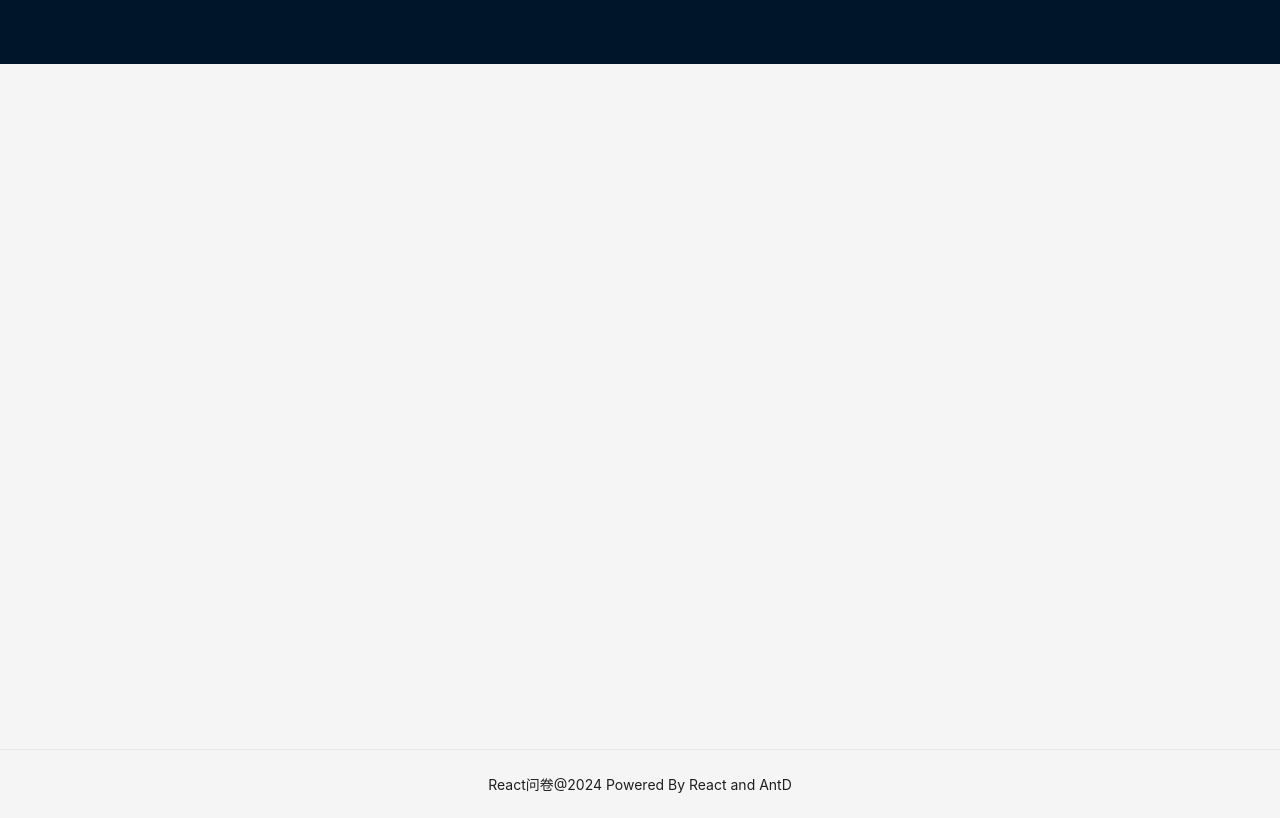
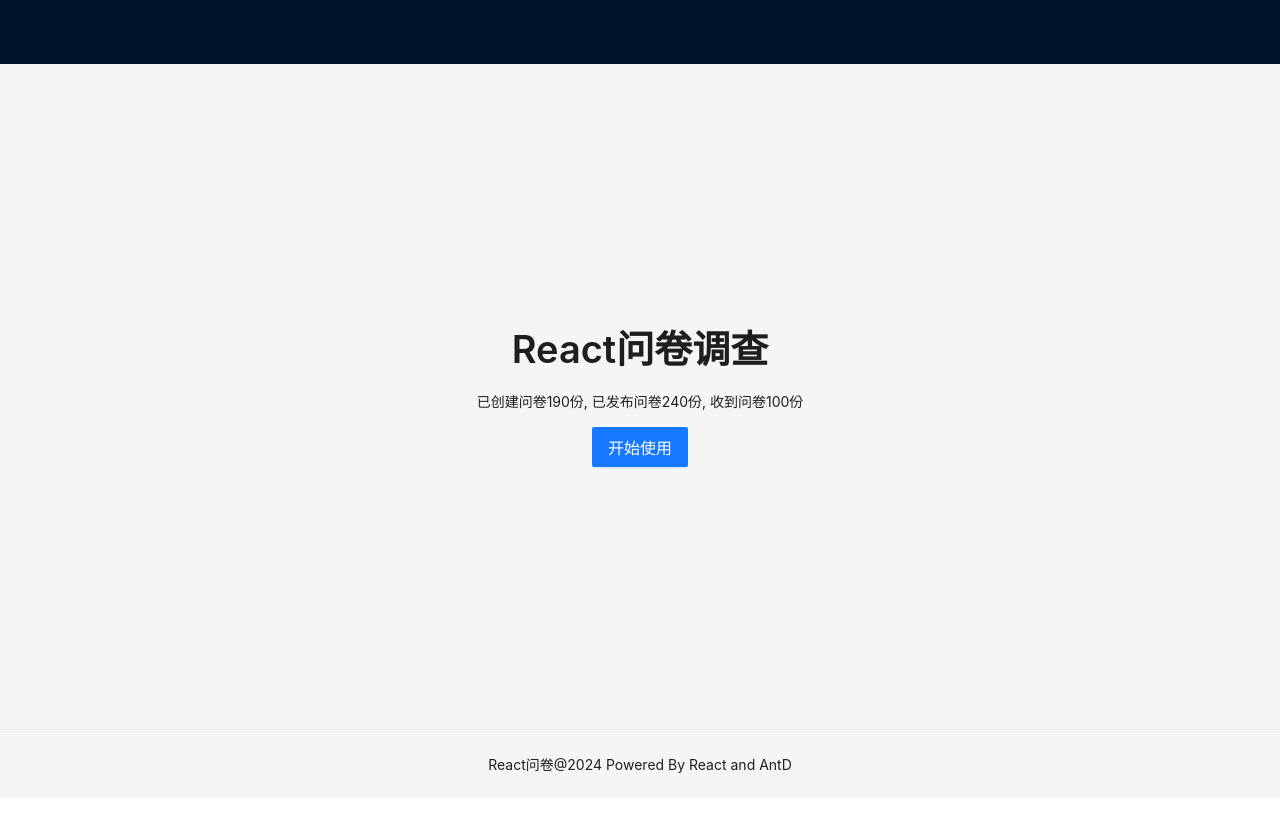
Before and after one commit to JayK0818/react-questionnaire-app, a React (Create React App) app: page / in a window 1280 px wide. Built offline with nearby package versions, Linux system fonts and the light colour scheme.

Commit message:
feat: 首页以及创建路径别名

```diff
--- /dev/null
+++ b/config-overrides.js
@@ -0,0 +1,11 @@
+const path = require('path')
+const { override, addWebpackAlias } = require('customize-cra')
+
+module.exports = override(
+  config => {
+    config.resolve.alias = {
+      '@': path.resolve(__dirname, 'src')
+    }
+    return config
+  }
+)
--- a/package.json
+++ b/package.json
@@ -12,7 +12,9 @@
     "@types/react": "^18.2.79",
     "@types/react-dom": "^18.2.25",
     "antd": "^5.16.2",
+    "customize-cra": "^1.0.0",
     "react": "^18.2.0",
+    "react-app-rewired": "^2.2.1",
     "react-dom": "^18.2.0",
     "react-router-dom": "^6.22.3",
     "react-scripts": "5.0.1",
@@ -20,8 +22,8 @@
     "web-vitals": "^2.1.4"
   },
   "scripts": {
-    "start": "react-scripts start",
-    "build": "react-scripts build",
+    "start": "react-app-rewired start",
+    "build": "react-app-rewired build",
     "test": "react-scripts test",
     "eject": "react-scripts eject"
   },
--- a/src/components/BaseLayout/layout.module.scss
+++ b/src/components/BaseLayout/layout.module.scss
@@ -2,7 +2,7 @@
   padding: 24px 0;
 }
 .content {
-  height: calc(100vh - 64px - 51px);
+  height: calc(100vh - 64px - 71px);
 }
 .footer {
   border-top: 1px solid #e8e8e8;
--- a/src/router/index.tsx
+++ b/src/router/index.tsx
@@ -1,16 +1,20 @@
 import { createBrowserRouter } from "react-router-dom";
-import App from '../App'
-import BaseLayout from '../components/BaseLayout'
-import ManageLayout from '../components/ManageLayout'
-import QuestionnaireList from "../views/QuestionnaireList"
-import QuestionnaireStarList from '../views/Star'
-import QuestionnaireTrashList from '../views/Trash'
+import BaseLayout from '@/components/BaseLayout'
+import ManageLayout from '@/components/ManageLayout'
+import QuestionnaireList from "@/views/QuestionnaireList"
+import QuestionnaireStarList from '@/views/Star'
+import QuestionnaireTrashList from '@/views/Trash'
+import Home from '@/views/Home'
 
 const router = createBrowserRouter([
   {
     path: '/',
     element: <BaseLayout />,
     children: [
+      {
+        index: true,
+        element: <Home/>
+      },
       {
         path: 'manage',
         element: <ManageLayout />,
--- /dev/null
+++ b/src/views/Home/home.module.scss
@@ -0,0 +1,7 @@
+.container {
+  display: flex;
+  flex-direction: column;
+  justify-content: center;
+  align-items: center;
+  height: 100%;
+}
--- /dev/null
+++ b/src/views/Home/index.tsx
@@ -0,0 +1,22 @@
+import React from 'react'
+import { Button, Typography } from 'antd'
+import styles from './home.module.scss'
+
+const { Title, Paragraph } = Typography
+
+const Home: React.FC = () => {
+  return (
+    <div className={styles.container}>
+      <Title>React问卷调查</Title>
+      <Paragraph>已创建问卷190份, 已发布问卷240份, 收到问卷100份</Paragraph>
+      <div>
+        <Button
+          type='primary'
+          size={'large'}
+        >开始使用</Button>
+      </div>
+    </div>
+  )
+}
+
+export default Home
--- a/tsconfig.json
+++ b/tsconfig.json
@@ -18,7 +18,10 @@
     "resolveJsonModule": true,
     "isolatedModules": true,
     "noEmit": true,
-    "jsx": "react-jsx"
+    "jsx": "react-jsx",
+    "paths": {
+      "@/*": ["./src/*"]
+    }
   },
   "include": [
     "src"
```
